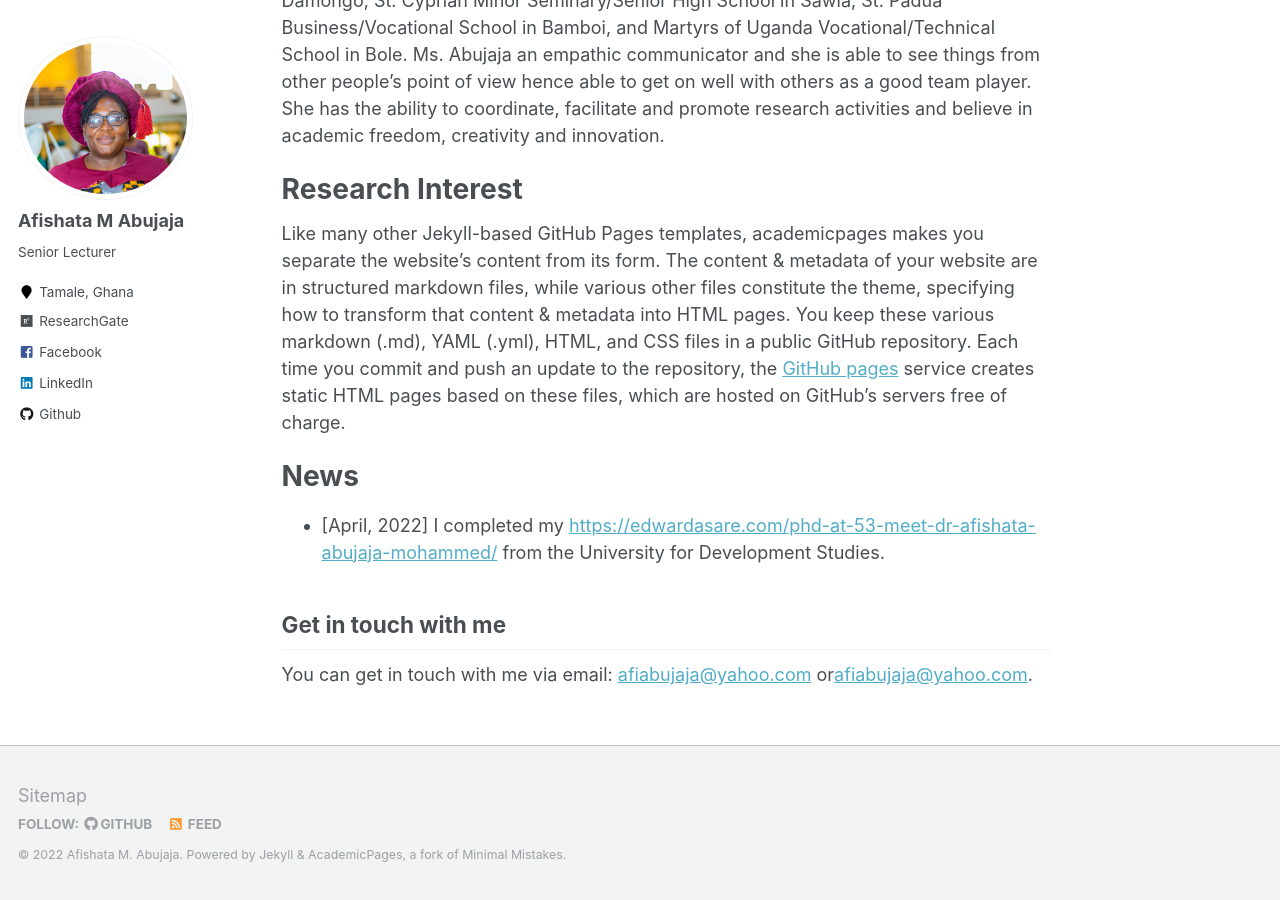
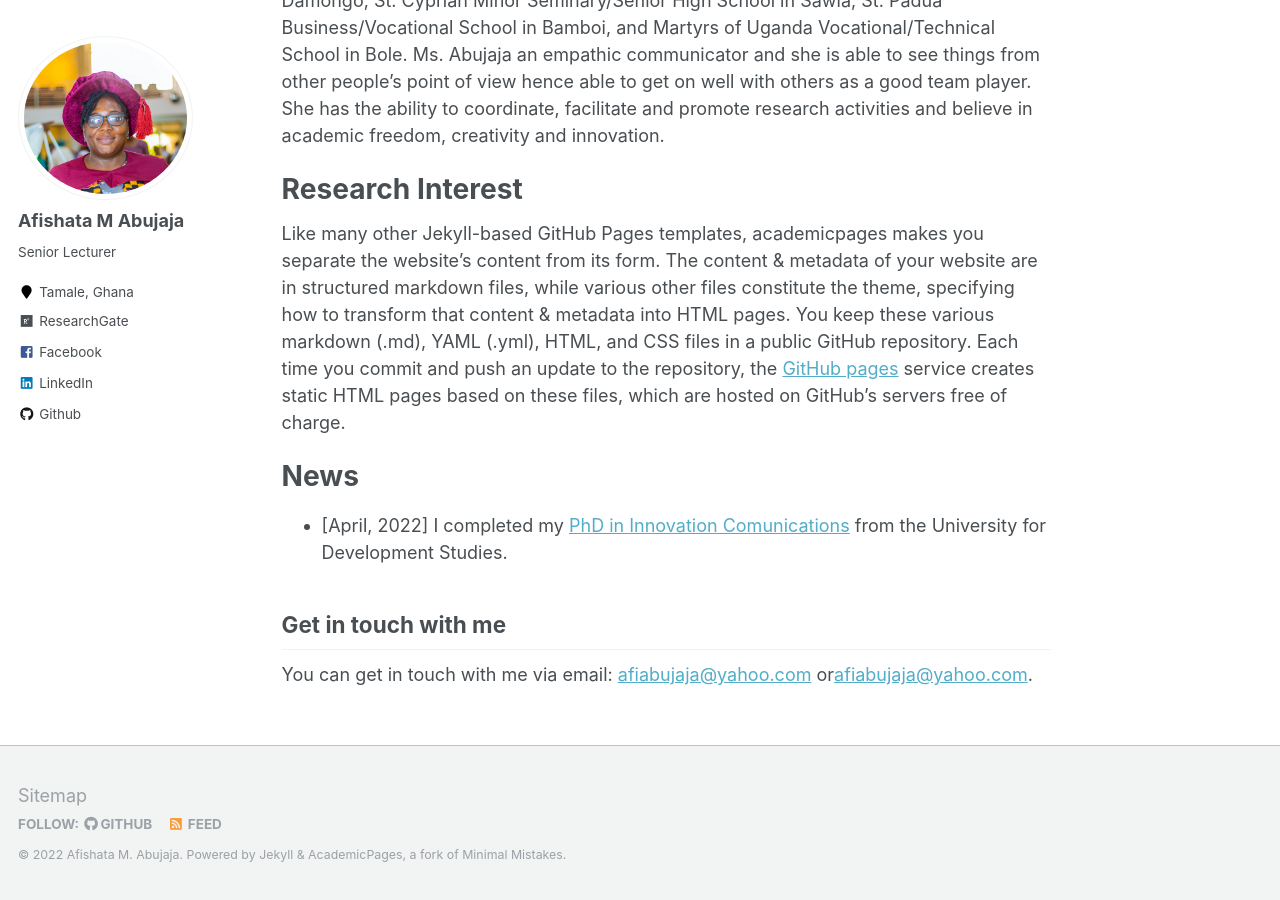
Before and after one commit to Abujaja93/abujaja, a Jekyll site: the page built from _pages/about.md, in a window 1280 px wide and 900 px high, scrolled down 1037 px. Built offline with Jekyll 4.4.1, drawn with Linux system fonts in a browser that asks for light colours; part of the change alters nothing that is shown.

Commit message:
Update about.md

```diff
--- a/_pages/about.md
+++ b/_pages/about.md
@@ -17,7 +17,7 @@ Like many other Jekyll-based GitHub Pages templates, academicpages makes you sep
 News
 ======
 
-* [April, 2022] I completed my [https://edwardasare.com/phd-at-53-meet-dr-afishata-abujaja-mohammed/](PhD in Innovation Comunications) from the University for Development Studies.
+* [April, 2022] I completed my [PhD in Innovation Comunications](https://edwardasare.com/phd-at-53-meet-dr-afishata-abujaja-mohammed/) from the University for Development Studies.
 
 
 
```
